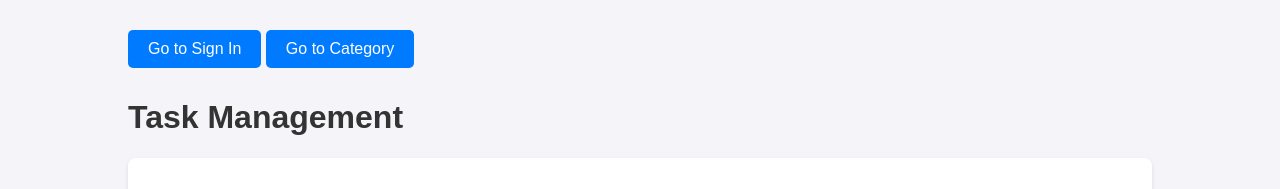
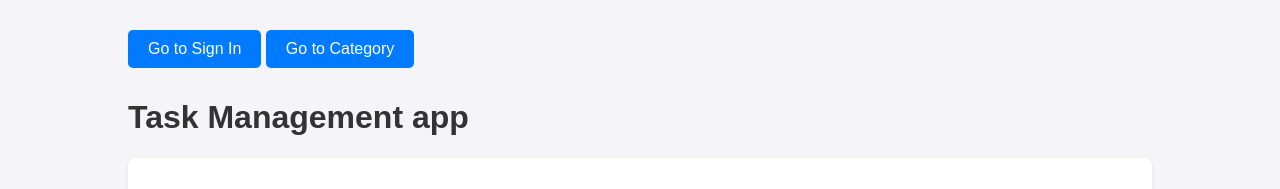
Before and after one commit to isaacfaa/ZuFlow_Project_Forked, a website: page public/index.html in a window 1280 px wide. Shown: the top 189 px of the page. Drawn offline with Linux system fonts and the light colour scheme; no server answers.

Commit message:
Modified again

```diff
--- a/public/index.html
+++ b/public/index.html
@@ -10,7 +10,7 @@
         <a href="Signup.html" class="back-button">Go to Sign In</a>
         <a href="category.html" class="back-button">Go to Category</a>
 
-        <h1>Task Management</h1>
+        <h1>Task Management app</h1>
 
 
         <div class="task-form">
```
